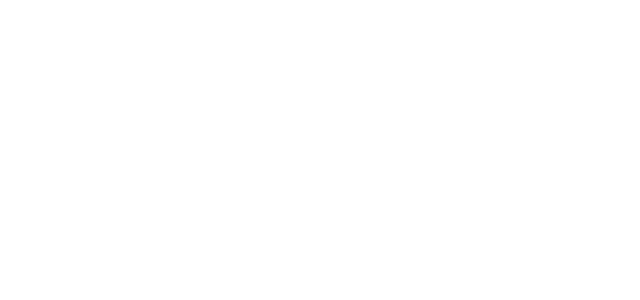
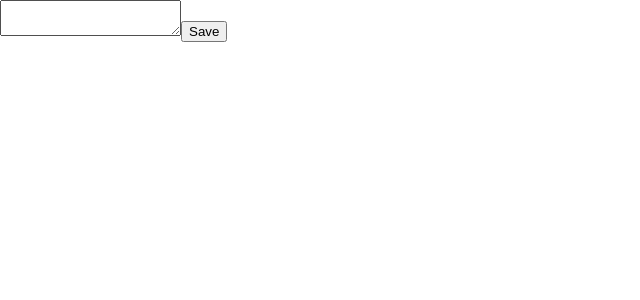
Before and after one commit to AnnaMintel/Notes, a React (Create React App) app: page / in a window 1280 px wide. Shown: the top 300 px of the page, without its empty margins (0-640 px from the left). Built offline with nearby package versions, Linux system fonts and the light colour scheme.

Commit message:
feat: added CreateNOte component

```diff
--- a/public/index.html
+++ b/public/index.html
@@ -24,7 +24,7 @@
       work correctly both with client-side routing and a non-root public URL.
       Learn how to configure a non-root public URL by running `npm run build`.
     -->
-    <title>React App</title>
+    <title>Notes</title>
   </head>
   <body>
     <noscript>You need to enable JavaScript to run this app.</noscript>
--- a/src/App.tsx
+++ b/src/App.tsx
@@ -1,10 +1,15 @@
 import React from 'react';
 import './App.css';
+import { CreateNote } from './components/CreateNote/CreateNote';
+import { Notes } from './components/Notes/Notes';
+import { Tags } from './components/Tags/Tags';
 
 function App() {
   return (
     <div>
-
+      <CreateNote />
+      <Notes />
+      <Tags />
     </div>
   );
 }
--- /dev/null
+++ b/src/components/CreateNote/CreateNote.tsx
@@ -0,0 +1,31 @@
+import React, { useEffect, useState } from 'react';
+// import s from './CreateNote.scss';
+
+
+export const CreateNote = () => {
+
+    const [noteText, setNoteText] = useState<string>('');
+    const [tags, setTags] = useState<Array<string>>([]);
+
+    const handleOnChange = (e:React.ChangeEvent<HTMLTextAreaElement>) => {
+        const textareaValue = e.target.value;
+        const regex = /#\w+/g;
+        const matchedTags = textareaValue.match(regex) || [];
+
+        setTags(matchedTags);
+        setNoteText(e.currentTarget.value);
+    };
+
+
+    return (
+        <div>
+            <textarea value={noteText} onChange={handleOnChange}>
+                Write your note...
+            </textarea>
+            <button onClick={() => { }}>Save</button>
+
+            {tags.map(tag => <div key={tag}>{tag}</div>)}
+
+        </div>
+    );
+}
--- /dev/null
+++ b/src/components/Notes/Notes.tsx
@@ -0,0 +1,11 @@
+import React from 'react';
+// import s from './Notes.scss';
+
+
+export const Notes = () => {
+    return (
+        <div>
+
+        </div>
+    );
+}
--- /dev/null
+++ b/src/components/Tags/Tags.tsx
@@ -0,0 +1,11 @@
+import React from 'react';
+// import s from './Tags.scss';
+
+
+export const Tags = () => {
+    return (
+        <div>
+
+        </div>
+    );
+}
```
Also changed, not shown: src/components/CreateNote/CreateNote.scss (added), src/components/Notes/Notes.scss (added), src/components/Tags/Tags.scss (added).
